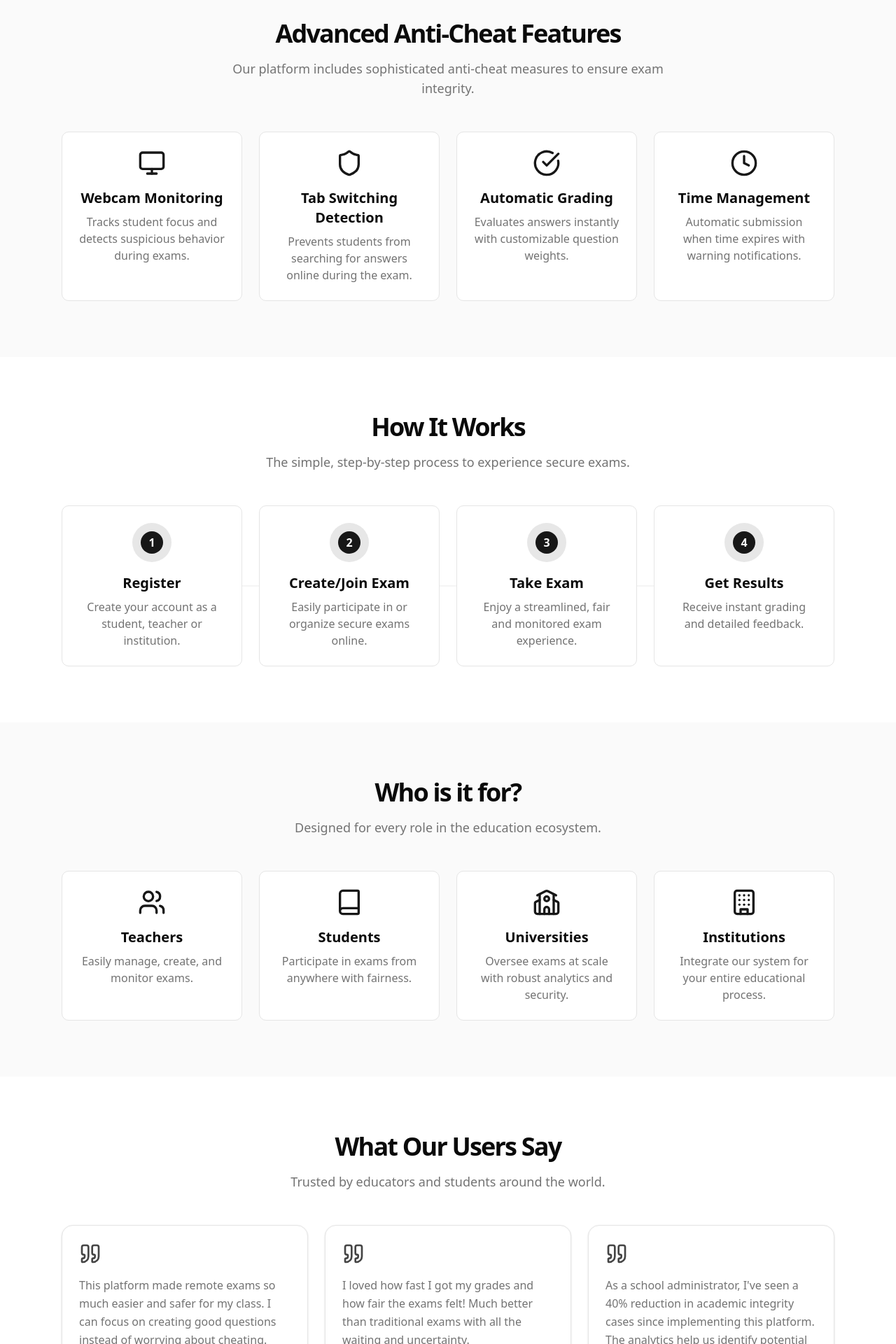
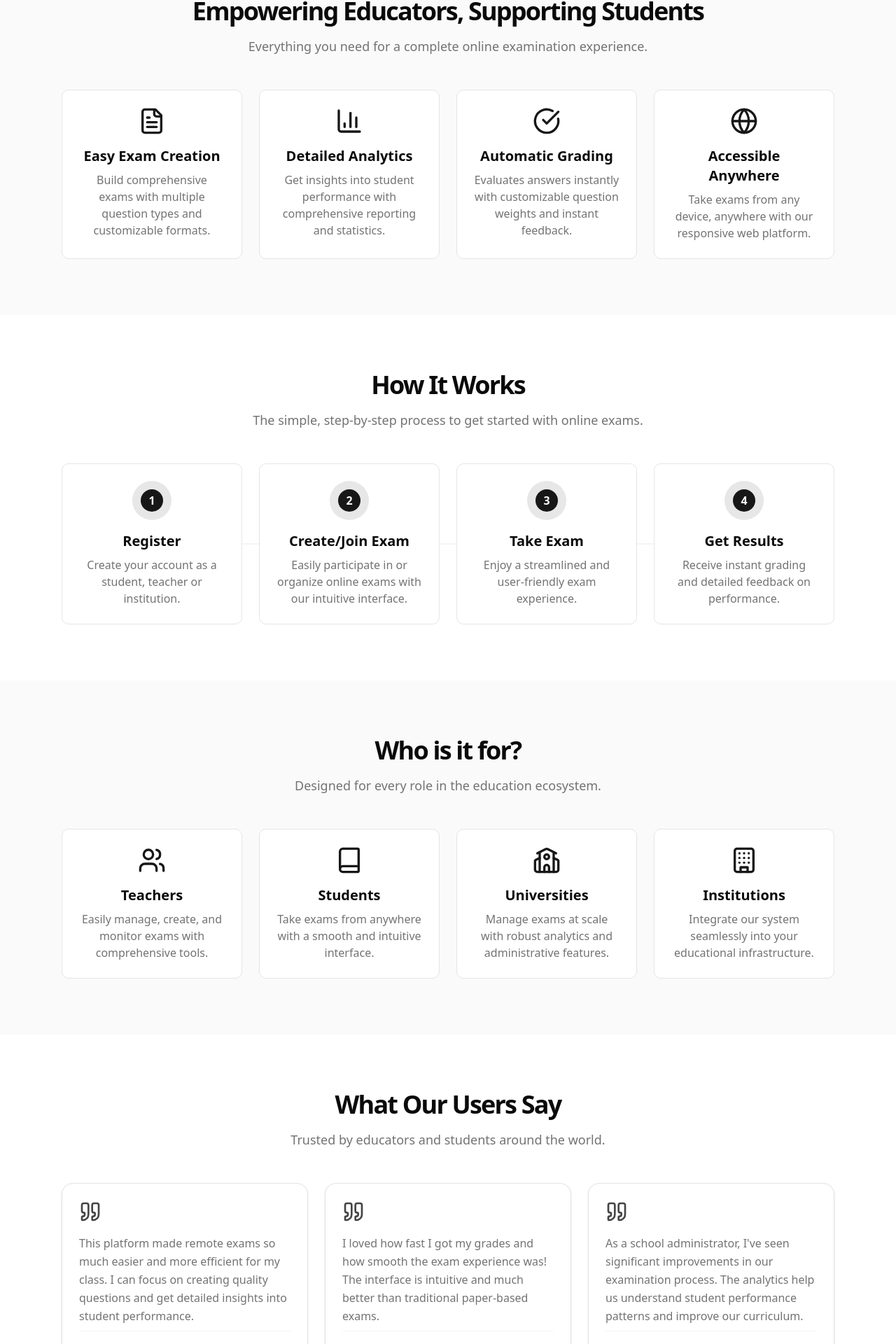
Before and after one commit to LilConsul/hell-app, a React (Vite) app in the folder src/frontend/: page / in a window 1280 px wide. Shown: the part 796-2716 px from the top of the page at 70% size. Built offline with nearby package versions, Linux system fonts and the light colour scheme; no server answers.

Commit message:
Home page and TeacherDash 3rd card remake (#58)

```diff
--- a/src/frontend/src/pages/regular/Home.jsx
+++ b/src/frontend/src/pages/regular/Home.jsx
@@ -2,7 +2,7 @@ import { Button } from "@/components/ui/button"
 import { Navbar } from "@/components/navbar"
 import { Footer } from "@/components/footer"
 import { Link } from "react-router-dom"
-import { ArrowRight, Book, Building, CheckCircle, Clock, Monitor, School, Shield, Users } from "lucide-react"
+import { ArrowRight, Book, Building, CheckCircle, Clock, Monitor, School, Shield, Users, FileText, BarChart3, Globe } from "lucide-react"
 import { useRef } from "react"
 import { SectionHeader } from "@/components/section-header"
 import { SectionContainer } from "@/components/section-container"
@@ -30,12 +30,11 @@ function Home() {
             <div className="grid md:grid-cols-2 gap-12 items-center">
               <div className="text-left md:pr-8">
                 <h1 className="text-4xl md:text-5xl lg:text-6xl font-bold tracking-tighter animate-fade-in">
-                  Secure Online Exams with Advanced Anti-Cheat Technology
+                  Modern Online Examination Platform
                 </h1>
                 <p className="mt-6 text-lg text-muted-foreground">
-                  Create, manage, and monitor online exams with confidence. Our platform ensures academic integrity
-                  through
-                  cutting-edge anti-cheat measures.
+                  Create, manage, and take online exams with ease. Our platform provides a seamless experience for
+                  educators and students with powerful features and reliable performance.
                 </p>
                 <div className="flex flex-col sm:flex-row gap-4 mt-10 items-center sm:items-start">
                   <Button size="lg" className="w-full sm:w-auto px-8" onClick={() => window.openRegisterModal()}>
@@ -71,35 +70,35 @@ function Home() {
         {/* Scroll link :)*/}
         <div ref={featuresRef}/>
 
-        {/* Advanced Anti-Cheat Features */}
+        {/* Platform Features */}
         <SectionContainer withBackground>
           <SectionHeader
-            title="Advanced Anti-Cheat Features"
-            description="Our platform includes sophisticated anti-cheat measures to ensure exam integrity."
+            title="Empowering Educators, Supporting Students"
+            description="Everything you need for a complete online examination experience."
           />
           <div className="grid sm:grid-cols-2 lg:grid-cols-4 gap-6">
             <FeatureCard
-              icon={Monitor}
-              title="Webcam Monitoring"
-              description="Tracks student focus and detects suspicious behavior during exams."
+              icon={FileText}
+              title="Easy Exam Creation"
+              description="Build comprehensive exams with multiple question types and customizable formats."
               centered
             />
             <FeatureCard
-              icon={Shield}
-              title="Tab Switching Detection"
-              description="Prevents students from searching for answers online during the exam."
+              icon={BarChart3}
+              title="Detailed Analytics"
+              description="Get insights into student performance with comprehensive reporting and statistics."
               centered
             />
             <FeatureCard
               icon={CheckCircle}
               title="Automatic Grading"
-              description="Evaluates answers instantly with customizable question weights."
+              description="Evaluates answers instantly with customizable question weights and instant feedback."
               centered
             />
             <FeatureCard
-              icon={Clock}
-              title="Time Management"
-              description="Automatic submission when time expires with warning notifications."
+              icon={Globe}
+              title="Accessible Anywhere"
+              description="Take exams from any device, anywhere with our responsive web platform."
               centered
             />
           </div>
@@ -109,7 +108,7 @@ function Home() {
         <SectionContainer >
           <SectionHeader
             title="How It Works"
-            description="The simple, step-by-step process to experience secure exams."
+            description="The simple, step-by-step process to get started with online exams."
           />
           <div className="relative">
             <div
@@ -117,9 +116,9 @@ function Home() {
             <div className="grid md:grid-cols-4 gap-6 relative z-10">
               {[
                 {title: "Register", description: "Create your account as a student, teacher or institution."},
-                {title: "Create/Join Exam", description: "Easily participate in or organize secure exams online."},
-                {title: "Take Exam", description: "Enjoy a streamlined, fair and monitored exam experience."},
-                {title: "Get Results", description: "Receive instant grading and detailed feedback."}
+                {title: "Create/Join Exam", description: "Easily participate in or organize online exams with our intuitive interface."},
+                {title: "Take Exam", description: "Enjoy a streamlined and user-friendly exam experience."},
+                {title: "Get Results", description: "Receive instant grading and detailed feedback on performance."}
               ].map((step, index) => (
                 <div key={index}
                      className="bg-background p-6 rounded-lg border text-center flex flex-col items-center hover:border-primary/50 hover:shadow-md transition-all">
@@ -147,25 +146,25 @@ function Home() {
             <FeatureCard
               icon={Users}
               title="Teachers"
-              description="Easily manage, create, and monitor exams."
+              description="Easily manage, create, and monitor exams with comprehensive tools."
               centered
             />
             <FeatureCard
               icon={Book}
               title="Students"
-              description="Participate in exams from anywhere with fairness."
+              description="Take exams from anywhere with a smooth and intuitive interface."
               centered
             />
             <FeatureCard
               icon={School}
               title="Universities"
-              description="Oversee exams at scale with robust analytics and security."
+              description="Manage exams at scale with robust analytics and administrative features."
               centered
             />
             <FeatureCard
               icon={Building}
               title="Institutions"
-              description="Integrate our system for your entire educational process."
+              description="Integrate our system seamlessly into your educational infrastructure."
               centered
             />
           </div>
@@ -179,31 +178,31 @@ function Home() {
           />
           <div className="grid md:grid-cols-2 lg:grid-cols-3 gap-6">
             <TestimonialCard
-              quote="This platform made remote exams so much easier and safer for my class. I can focus on creating good questions instead of worrying about cheating."
-              name="Maria D."
+              quote="This platform made remote exams so much easier and more efficient for my class. I can focus on creating quality questions and get detailed insights into student performance."
+              name="Iana N."
               role="University Professor"
-              initial="M"
+              initial="I"
             />
             <TestimonialCard
-              quote="I loved how fast I got my grades and how fair the exams felt! Much better than traditional exams with all the waiting and uncertainty."
+              quote="I loved how fast I got my grades and how smooth the exam experience was! The interface is intuitive and much better than traditional paper-based exams."
               name="Alex M."
               role="Computer Science Student"
               initial="A"
             />
             <TestimonialCard
-              quote="As a school administrator, I've seen a 40% reduction in academic integrity cases since implementing this platform. The analytics help us identify potential issues before they become problems."
+              quote="As a school administrator, I've seen significant improvements in our examination process. The analytics help us understand student performance patterns and improve our curriculum."
               name="Yehor Karabanov"
               role="School Administrator"
               initial="Y"
             />
             <TestimonialCard
-              quote="The security features are impressive. From our IT department's perspective, this platform offers the perfect balance between robust protection and user-friendly interface."
+              quote="The platform is incredibly user-friendly from our IT department's perspective. It offers excellent performance and integrates well with our existing systems."
               name="Shevchenko Denys"
               role="IT Director at University"
               initial="D"
             />
             <TestimonialCard
-              quote="My high school students are more engaged with online assessments. The platform's anti-cheat features have actually motivated them to study properly rather than looking for shortcuts."
+              quote="My high school students are more engaged with online assessments. The platform's features have made the examination process more efficient and enjoyable for everyone."
               name="Valerii Matviiv"
               role="High School Teacher"
               initial="V"
@@ -221,16 +220,10 @@ function Home() {
               <p className="text-lg text-muted-foreground max-w-2xl mx-auto mb-8">
                 Join thousands of educators and students who are already using our platform.
               </p>
-              <div className="flex flex-col sm:flex-row gap-4 justify-center">
+              <div className="flex justify-center">
                 <Button size="lg" className="px-8" onClick={() => window.openRegisterModal()}>
                   Get Started Free
                 </Button>
-                <Link to="/request">
-                  <Button size="lg" variant="outline" className="px-8">
-                    Request Demo
-                    <ArrowRight className="ml-2 h-4 w-4"/>
-                  </Button>
-                </Link>
               </div>
             </div>
           </div>
--- a/src/frontend/src/pages/teacher/Dashboard.jsx
+++ b/src/frontend/src/pages/teacher/Dashboard.jsx
@@ -271,13 +271,13 @@ function TeacherDashboard() {
             </Card>
           </Link>
 
-          <Link to="/reports">
+          <Link to="/all-exams">
             <Card className="bg-card rounded-2xl shadow hover:shadow-lg transition-all p-4 flex flex-col items-start gap-10 h-full">
               <BarChart className="h-8 w-8 text-primary mt-2" />
               <div>
-                <CardTitle className="text-xl font-semibold">Reports & Statistics</CardTitle>
+                <CardTitle className="text-xl font-semibold">Full Exams Database</CardTitle>
                 <p className="text-sm text-muted-foreground">
-                  View exam performance and export PDF reports.
+                  See Exams Created by all Teacher around the world.
                 </p>
               </div>
             </Card>
```
